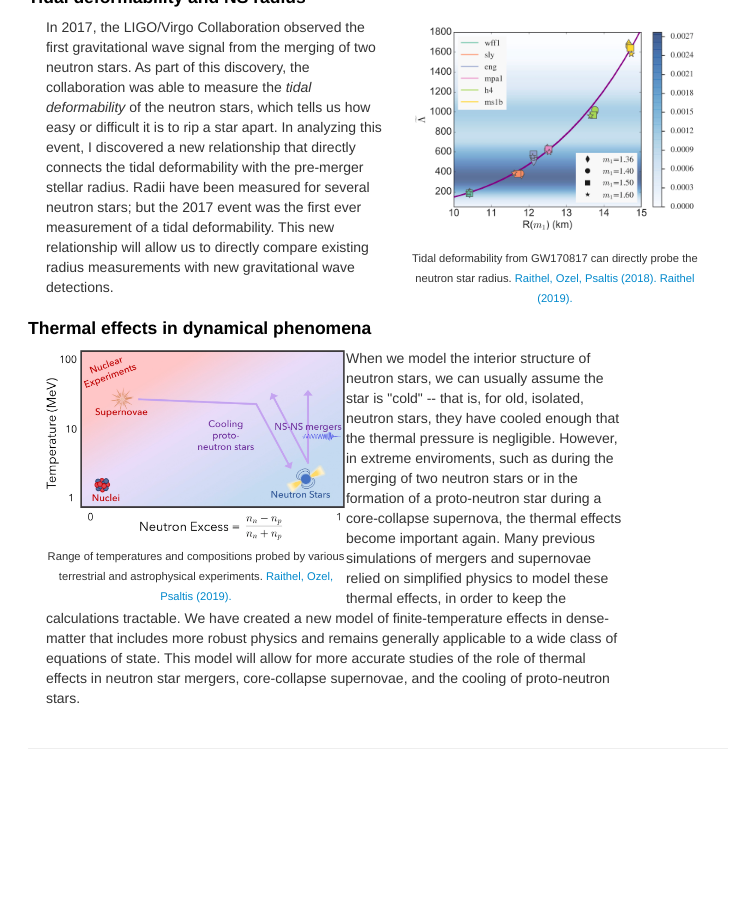
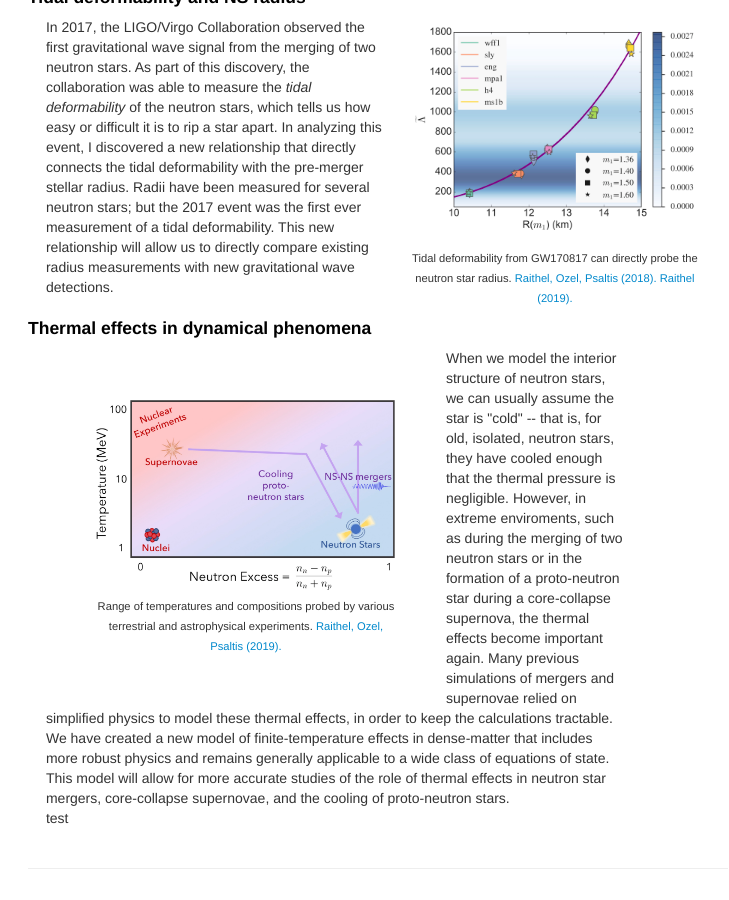
Before and after one commit to craithel/craithel.github.io, a Jekyll site: the page built from pages/research.md, in a window 1280 px wide and 900 px high, scrolled down 575 px. Shown: the whole window, without its empty margins (262-991 px from the left). Built offline with Jekyll 4.4.1, drawn with Linux system fonts in a browser that asks for light colours; before the commit the page ends 1355 px from its top, so only the background shows below that.

Commit message:
updated figs

```diff
--- a/pages/research.md
+++ b/pages/research.md
@@ -78,8 +78,7 @@ description: My research
 <div class="row-fluid">
  <h4><a name="Thermal effects"></a>Thermal effects in dynamical phenomena</h4>
  <div class="span10">
-   <div style="width:300px; font-size:80%; text-align:center; float:left;
-		margin-left:50px margin-right:50px">
+   <div style="width:300px; font-size:80%; text-align:center; float:left; margin:50px;">
    <img src="../assets/schematic_T_Yp.jpg"
 	  style="padding-bottom:0.5em;"/>
    Range of temperatures and compositions probed by various terrestrial and astrophysical experiments.
@@ -96,6 +95,8 @@ description: My research
 	We have created a new model of finite-temperature effects in dense-matter that includes more robust physics and
 	remains generally applicable to a wide class of equations of state. This model will allow for more accurate studies of
 	the role of thermal effects in neutron star mergers, core-collapse supernovae, and the cooling of proto-neutron stars.
+	<br>
+	test
    </p>
  </div>
 </div>
```
